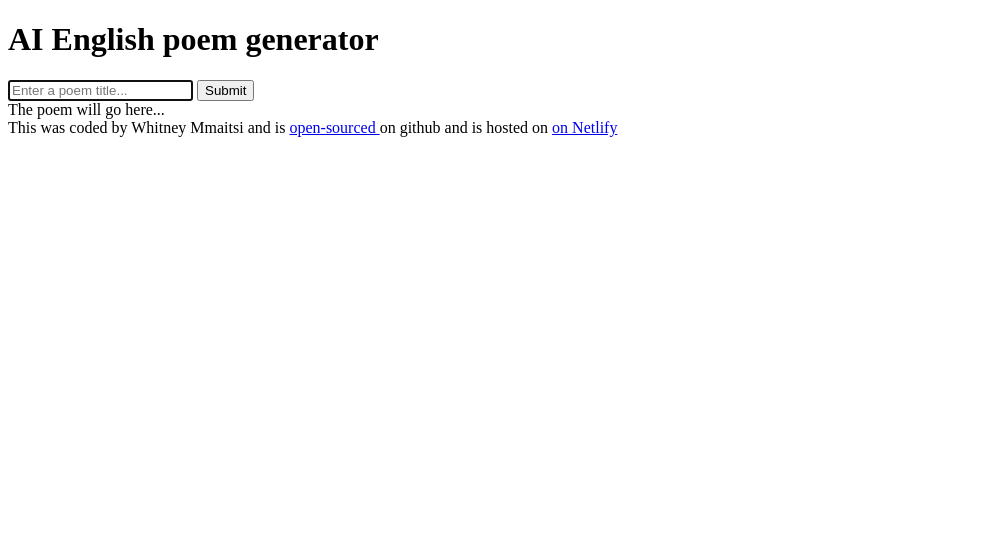
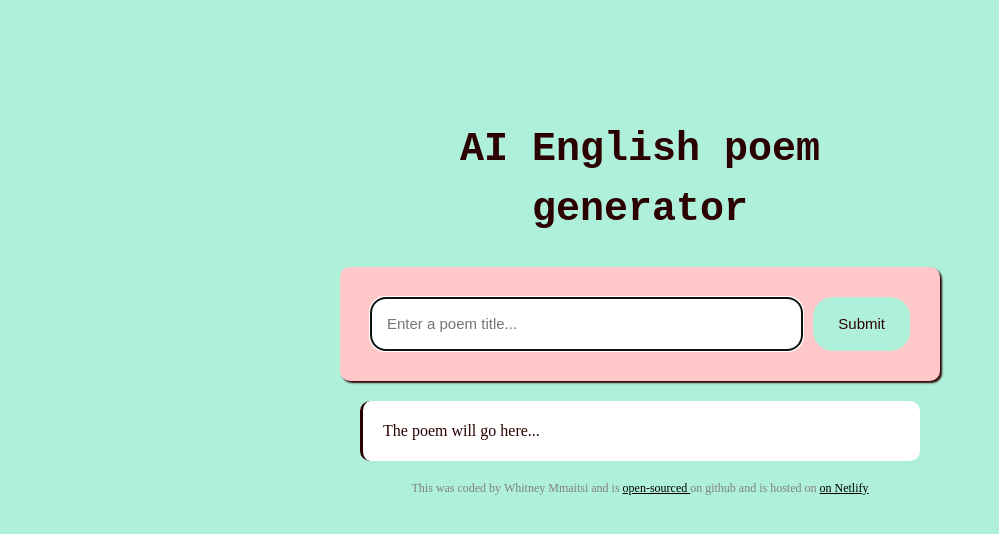
Before and after one commit to whitney387/poem-generator, a plain HTML site: page index.html in a window 1280 px wide. Shown: the whole page, without its empty margins (0-999 px from the left). Drawn offline with Linux system fonts and the light colour scheme.

Commit message:
made index.css

```diff
--- a/index.html
+++ b/index.html
@@ -7,6 +7,7 @@
     <title>AI POEM GENERATOR</title>
   </head>
   <body>
+    <div class="container">
       <header>
         <h1>AI English poem generator</h1>
       </header>
@@ -21,18 +22,21 @@
             autofocus
             autocomplete="off"
           />
-        <input type="submit" value="Submit" />
+          <input type="submit" value="Submit" class="button"/>
         </form>
-      <div>The poem will go here...</div>
+        <div class="poem">The poem will go here...</div>
       </main>
       <footer>
         This was coded by Whitney Mmaitsi and is
-      <a href="https://github.com/whitney387/poem-generator.git" target="_blank"
+        <a
+          href="https://github.com/whitney387/poem-generator.git"
+          target="_blank"
           >open-sourced
         </a>
         on github and is hosted on
         <a href="https://poem-generatorss.netlify.app/">on Netlify</a>
       </footer>
+    </div>
     <script src="src/index.js"></script>
   </body>
 </html>
--- a/src/style.css
+++ b/src/style.css
@@ -0,0 +1,62 @@
+body {
+  background-color: rgb(175, 240, 219);
+}
+h1 {
+  font-weight: 900;
+  font-size: 40px;
+  line-height: 1.5;
+  font-family: monospace;
+  color: rgb(43, 1, 1);
+  text-align: center;
+}
+.container {
+  margin: 120px auto;
+  max-width: 600px;
+}
+form {
+  padding: 30px;
+  background-color: rgb(255, 199, 199);
+  color: rgb(43, 1, 1);
+  border-radius: 10px;
+  display: flex;
+  border: none;
+  box-shadow: 2px 2px 2px rgb(43, 1, 1);
+}
+#text {
+  padding: 16px;
+  border: 1px solid rgb(43, 1, 1);
+  border-radius: 15px;
+  font-size: 15px;
+  width: 80%;
+  line-height: 20px;
+}
+a {
+  color: black;
+}
+.button {
+  margin-left: 10px;
+  background-color: rgb(175, 240, 219);
+  border: none;
+  border-radius: 20px;
+  padding: 14px 25px;
+  color: rgb(43, 1, 1);
+  line-height: 20px;
+  font-size: 15px;
+}
+.poem {
+  font-size: 14 px;
+  background-color: rgb(255, 255, 255);
+  color: rgb(43, 1, 1);
+  padding: 20px;
+  line-height: 20px;
+  font-weight: 400;
+  border-left: 3px solid rgb(43, 1, 1);
+  border-radius: 10px;
+  margin: 20px;
+  box-shadow: 5px 5px 5px rgb(174, 239, 218);
+}
+footer {
+  text-align: center;
+  font-size: 12px;
+  color: grey;
+}
```
Lines whose indentation alone changed are shown as unchanged.
